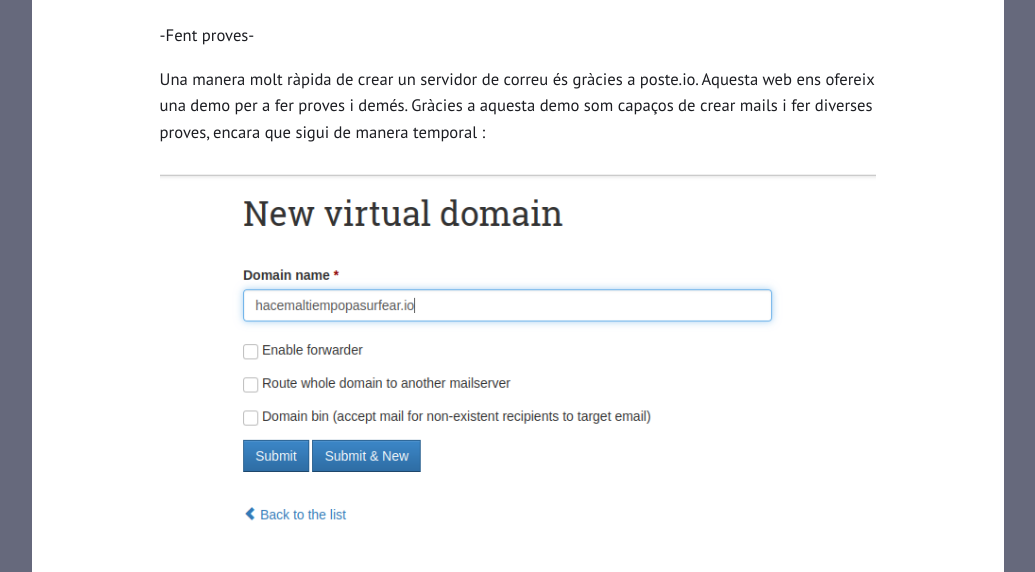
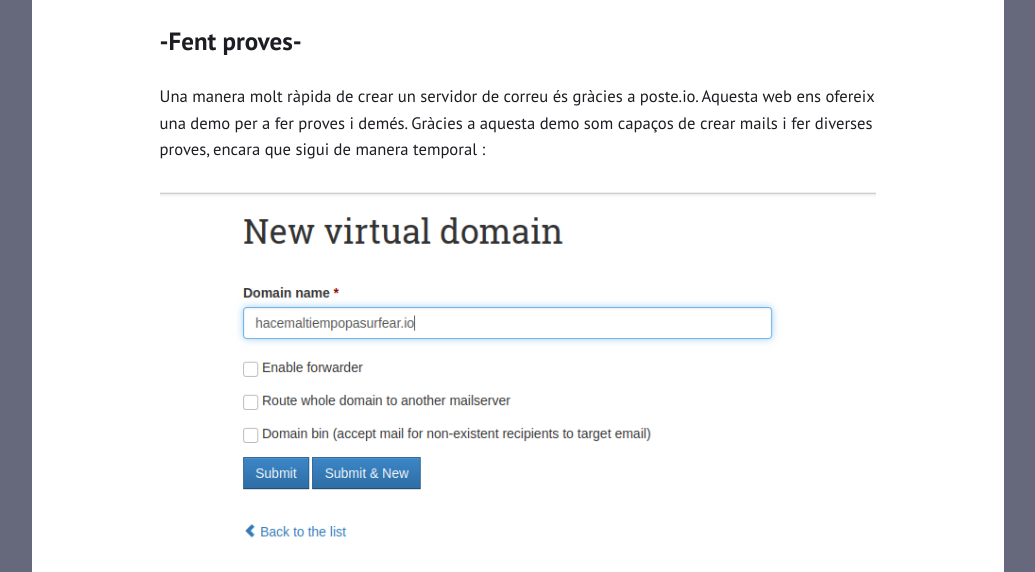
Before and after one commit to jordialonso-jda/jordialonso-jda.github.io, a plain HTML site: page posts/1a_entrada/index.html in a window 1280 px wide. Shown: the part 198-770 px from the top of the page, without its empty margins (122-1157 px from the left). Drawn offline with Linux system fonts and the light colour scheme.

Commit message:
intent de header

```diff
--- a/posts/1a_entrada/index.html
+++ b/posts/1a_entrada/index.html
@@ -20,7 +20,7 @@
     <h1>Entrada del 2 de març</h1>
     <time datetime="2021-03-01T15:21:52&#43;01:00">March 01, 2021</time>
   </header>
-  <p>-Fent proves-</p>
+  <h1>-Fent proves-</h1>
 <p>Una manera molt ràpida de crear un servidor de correu és gràcies a poste.io.
 Aquesta web ens ofereix una demo per a fer proves i demés.
 Gràcies a aquesta demo som capaços de crear mails i fer diverses proves, encara que sigui de manera temporal :</p>
```
